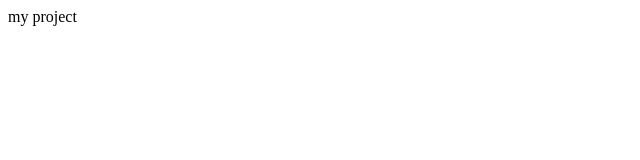
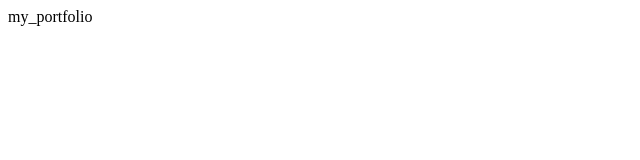
Before and after one commit to SJY127/my-project, a plain HTML site: page index.html in a window 1280 px wide. Shown: the full height of the page, 0-640 px from the left. Drawn offline with Linux system fonts and the light colour scheme.

Commit message:
my_portfolio

```diff
--- a/index.html
+++ b/index.html
@@ -6,6 +6,6 @@
     <title>my project</title>
   </head>
   <body>
-    my project
+    my_portfolio
   </body>
 </html>
```
